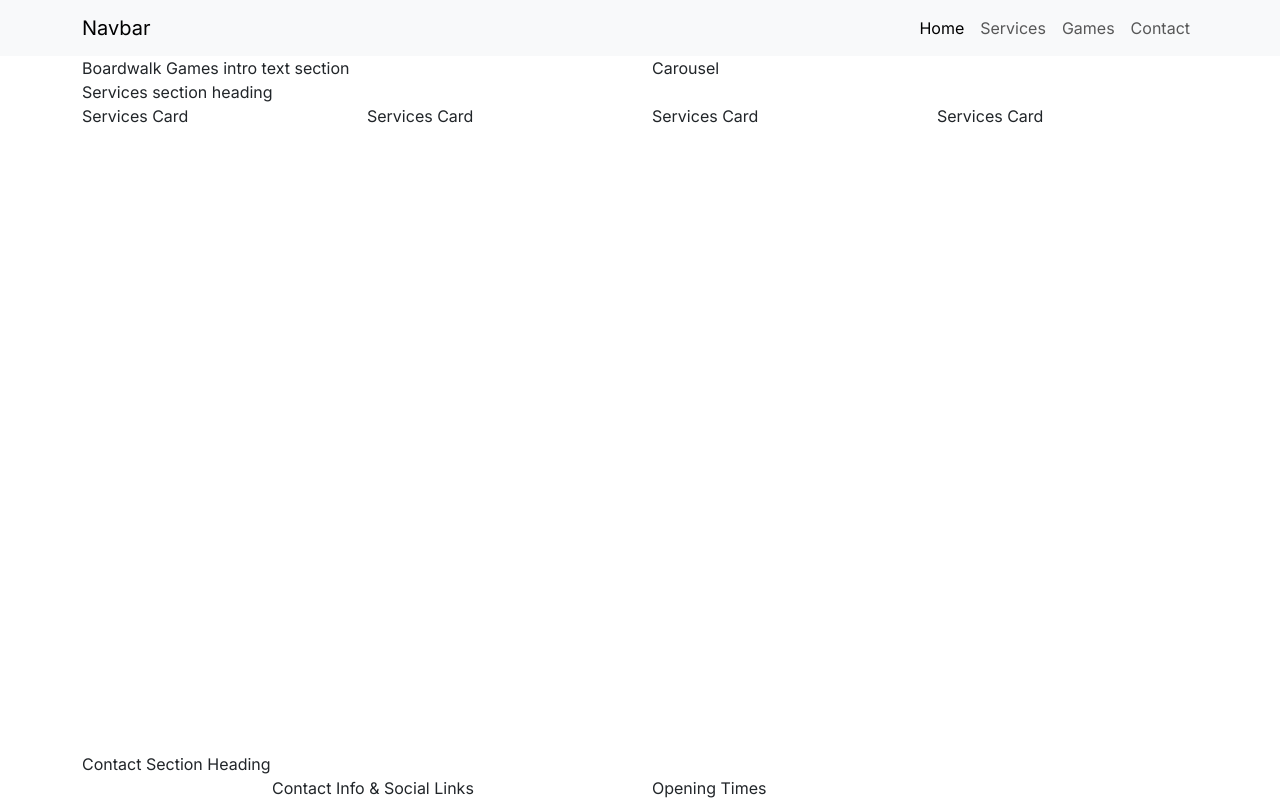
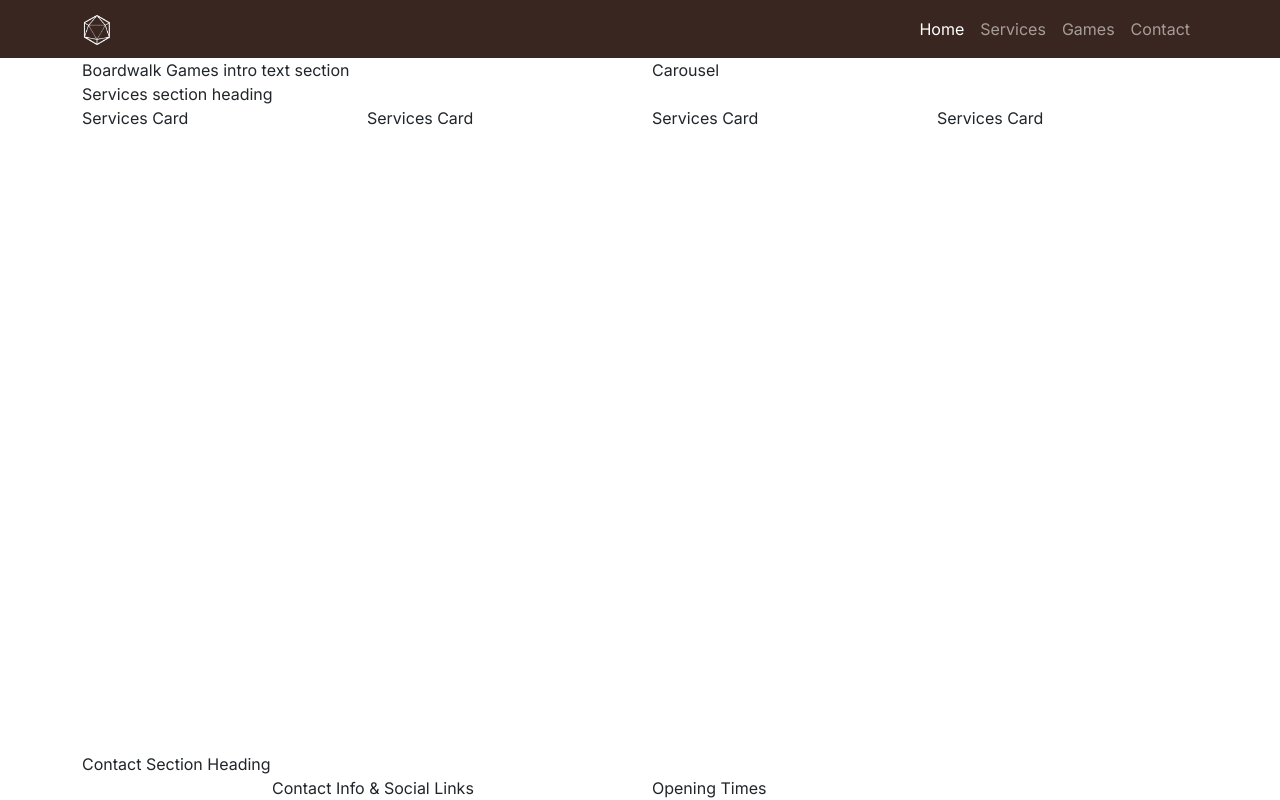
Before and after one commit to daisy21000/boardwalk-games, a plain HTML site: page index.html in a window 1280 px wide. Drawn offline with nearby package versions, Linux system fonts and the light colour scheme; a web font is replaced by a local one.

Commit message:
Add styles and logo to navbar

```diff
--- a/assets/css/style.css
+++ b/assets/css/style.css
@@ -4,7 +4,7 @@
 :root {
     --primary-font: "Inter", sans-serif;
     --seconday-font: "Macondo", cursive;
-    --primary-color: #416a8e; /* Blue */
+    --primary-color: #3a2620; /* Dark Brown */
     --secondary-color: #aa9581; /* Light Brown */
     --highlight-color: #416a8e; /* Blue */
     --highlight-color-light: #7a9fc2; /* Light Blue */
@@ -26,6 +26,15 @@ h3 {
     color: var(--highlight-color);
 }
 
+/* Navbar */
+#navbar {
+    background-color: var(--primary-color);
+}
+
+#navbar .logo {
+    width: 30px;
+}
+
 /* grid visualisation CSS for testing */
 
 /* .container,
--- a/index.html
+++ b/index.html
@@ -22,9 +22,11 @@
 
 <body class="d-flex flex-column min-vh-100">
     <!-- Navigation -->
-    <nav class="navbar navbar-expand-lg bg-body-tertiary">
+    <nav id="navbar" class="navbar navbar-expand-lg" data-bs-theme="dark">
         <div class="container">
-            <a class="navbar-brand" href="index.html">Navbar</a>
+            <a class="navbar-brand" href="index.html">
+                <img src="assets/images/logo-sm-white.png" alt="Boardwalk Games Logo" class="logo">
+            </a>
             <button class="navbar-toggler" type="button" data-bs-toggle="collapse"
                 data-bs-target="#navbarSupportedContent" aria-controls="navbarSupportedContent" aria-expanded="false"
                 aria-label="Toggle navigation">
```
